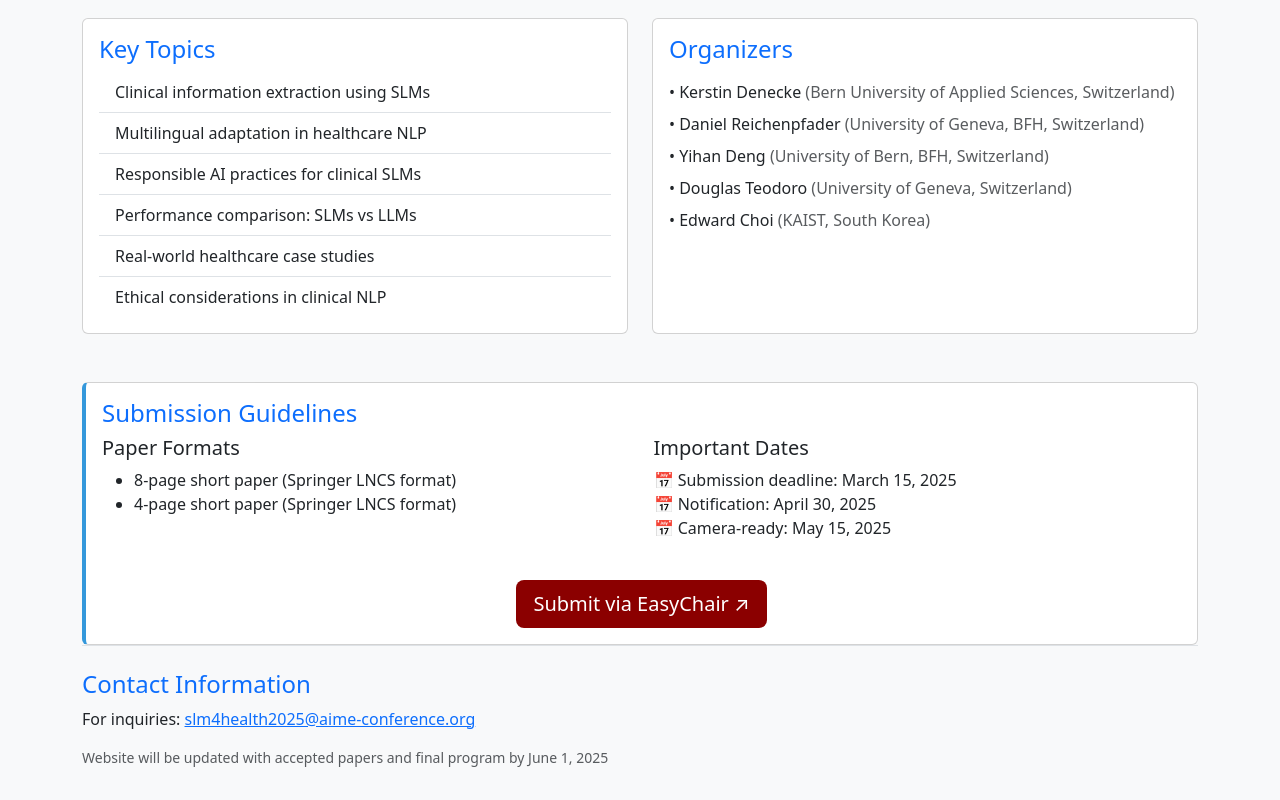
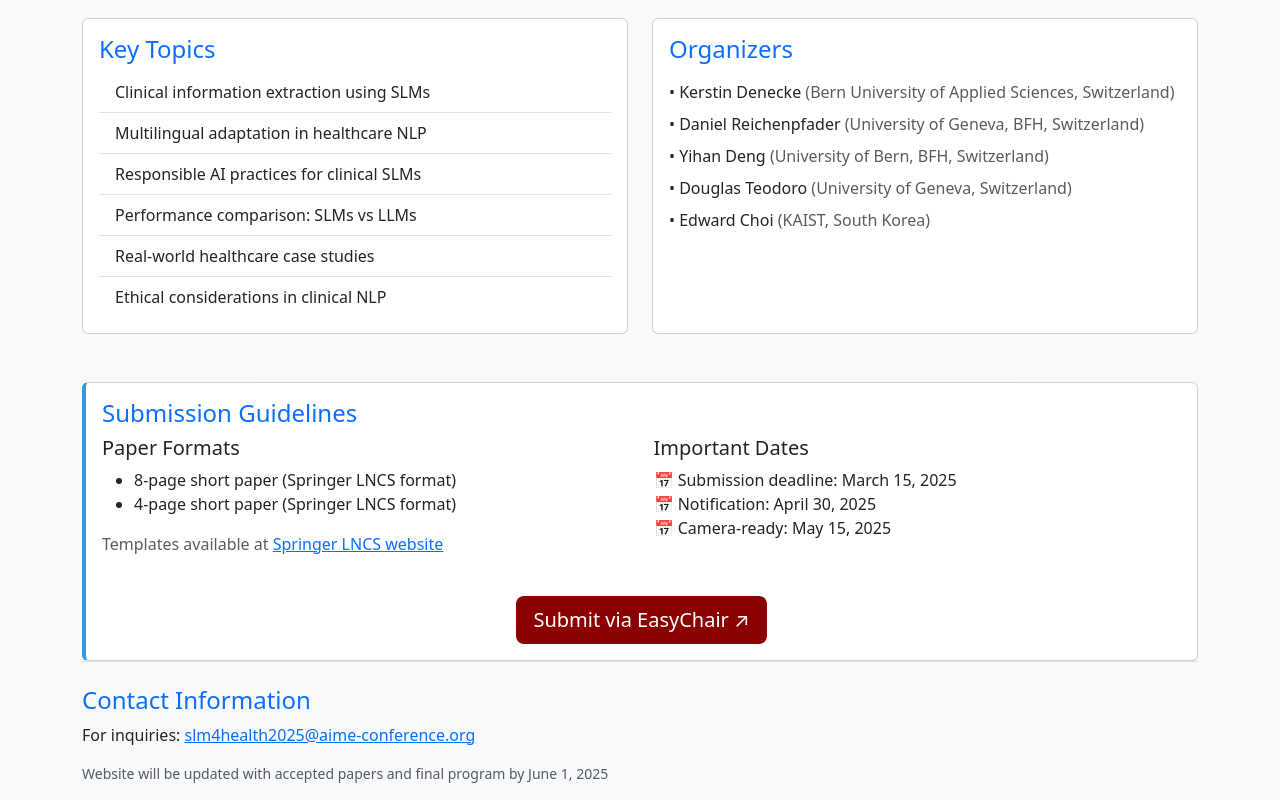
Before and after one commit to dyhpf/cfp, a plain HTML site: page index.html in a window 1280 px wide. Shown: the part 619-1419 px from the top of the page. Drawn offline with nearby package versions, Linux system fonts and the light colour scheme.

Commit message:
Update index.html
add template springer

```diff
--- a/index.html
+++ b/index.html
@@ -98,6 +98,7 @@
                             <li>8-page short paper (Springer LNCS format)</li>
                             <li>4-page short paper (Springer LNCS format)</li>
                         </ul>
+                    <p class="text-muted">Templates available at <a href="https://www.springer.com/gp/computer-science/lncs/conference-proceedings-guidelines" target="_blank">Springer LNCS website</a></p>
                     </div>
                     <div class="col-md-6">
                         <h5>Important Dates</h5>
```
